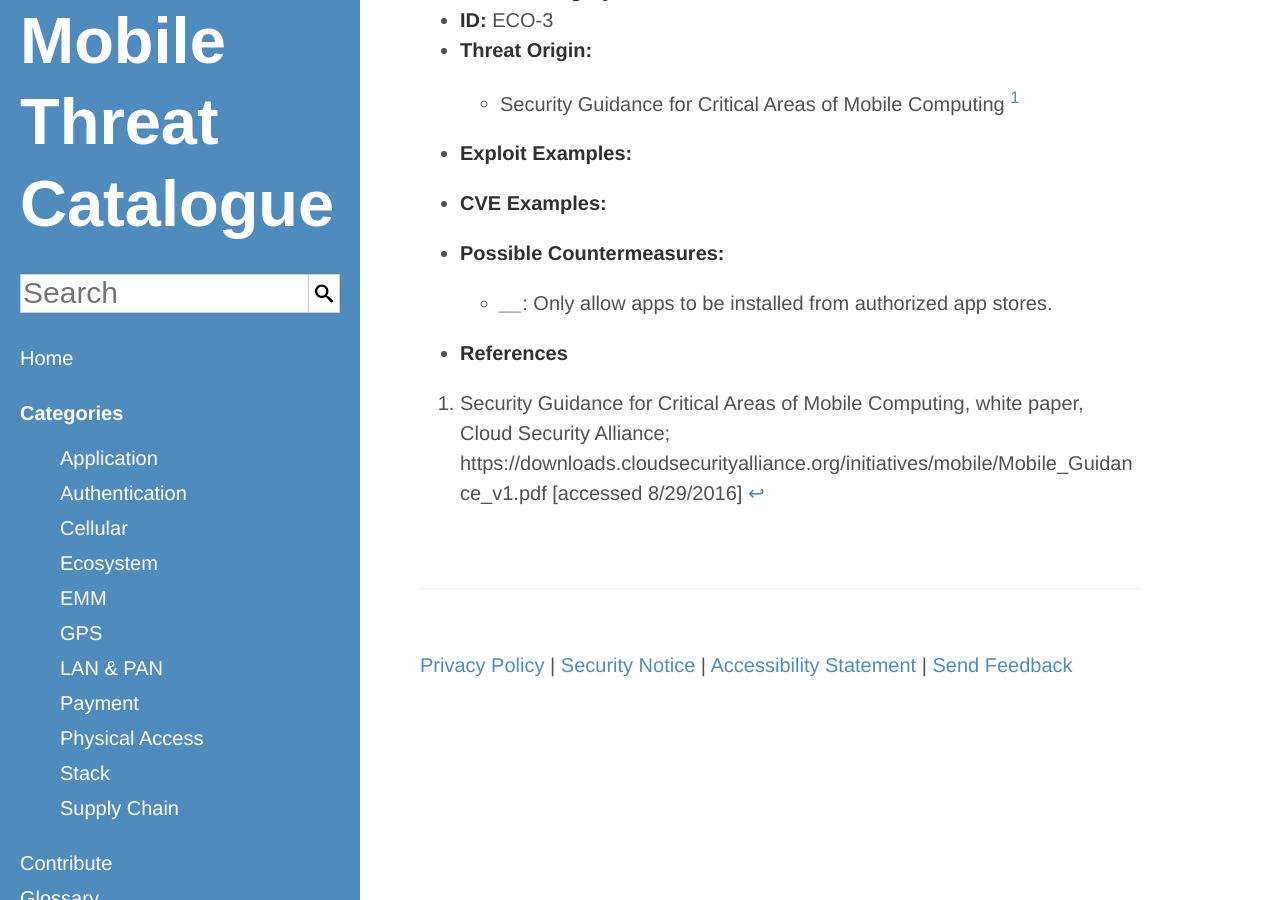
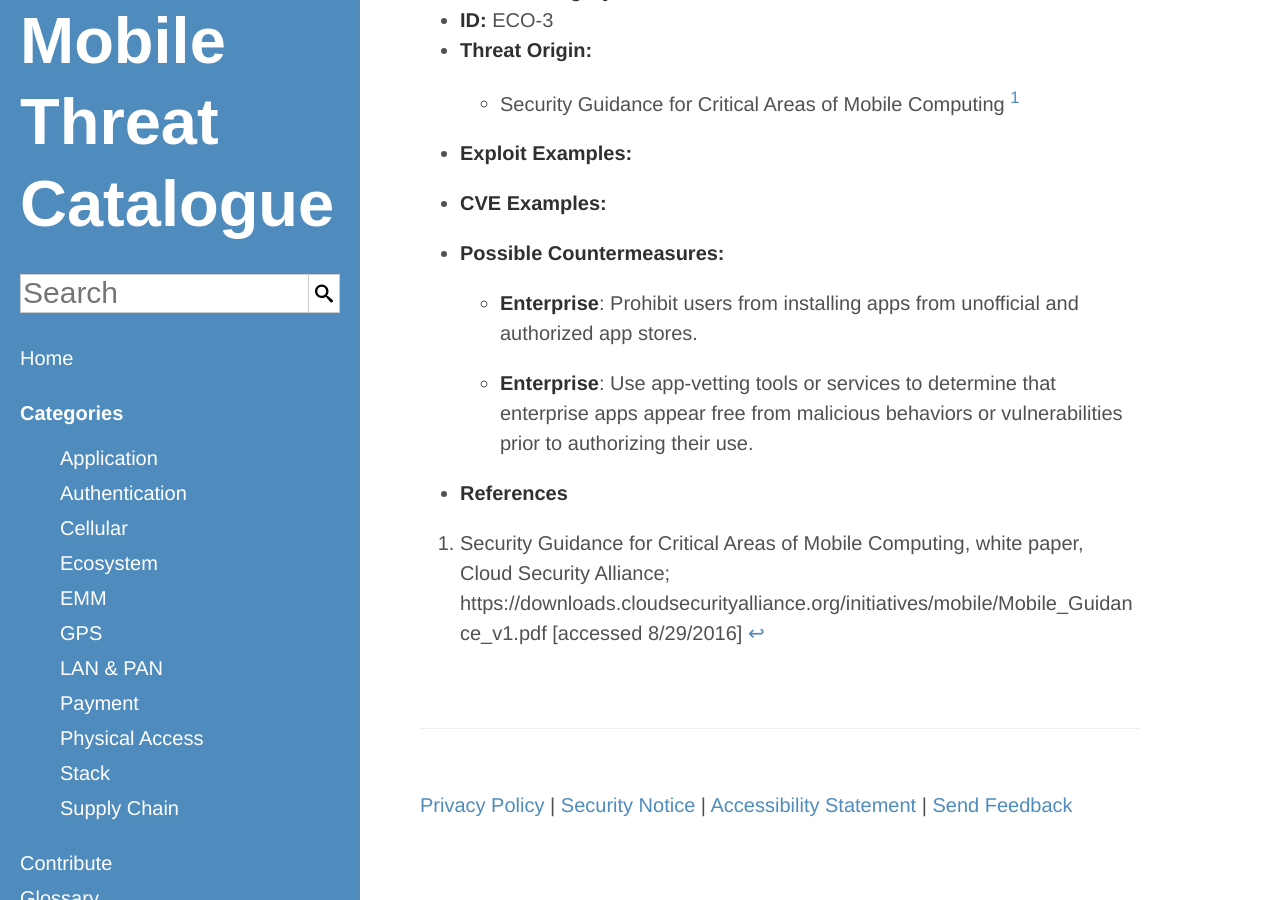
Before and after one commit to usnistgov/mobile-threat-catalogue, a Jekyll site: the page built from _ecosystem-threats/ECO-3.md, in a window 1280 px wide and 900 px high, scrolled down 512 px. Built offline with Jekyll 4.4.1, drawn with Linux system fonts in a browser that asks for light colours.

Commit message:
#13: updated countermeasures and actors

```diff
--- a/_ecosystem-threats/ECO-3.md
+++ b/_ecosystem-threats/ECO-3.md
@@ -7,6 +7,8 @@
     ExploitExample:
     CVEExample:
     PossibleCountermeasures:
-        "Only allow apps to be installed from authorized app stores.":
-            -
+        "Prohibit users from installing apps from unofficial and authorized app stores.":
+            - Enterprise
+        "Use app-vetting tools or services to determine that enterprise apps appear free from malicious behaviors or vulnerabilities prior to authorizing their use.":
+            - Enterprise
 ---
```
